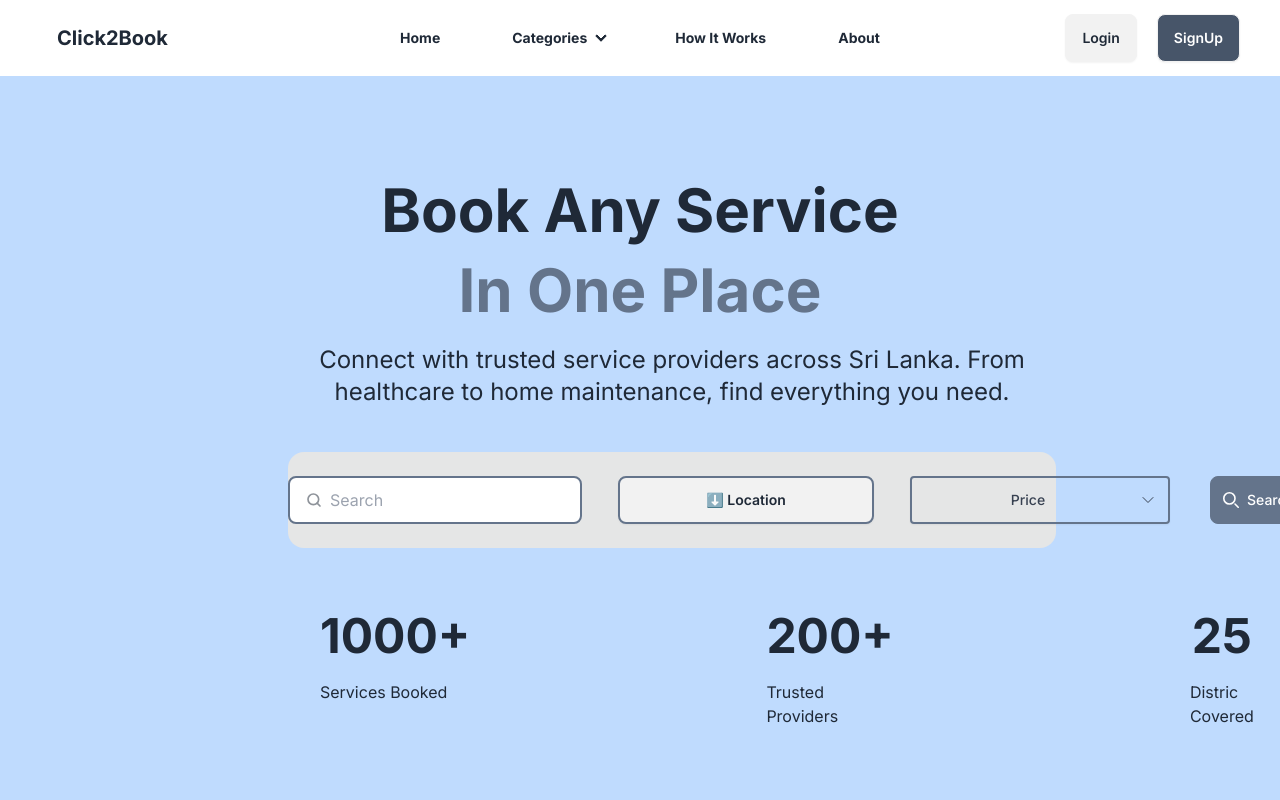
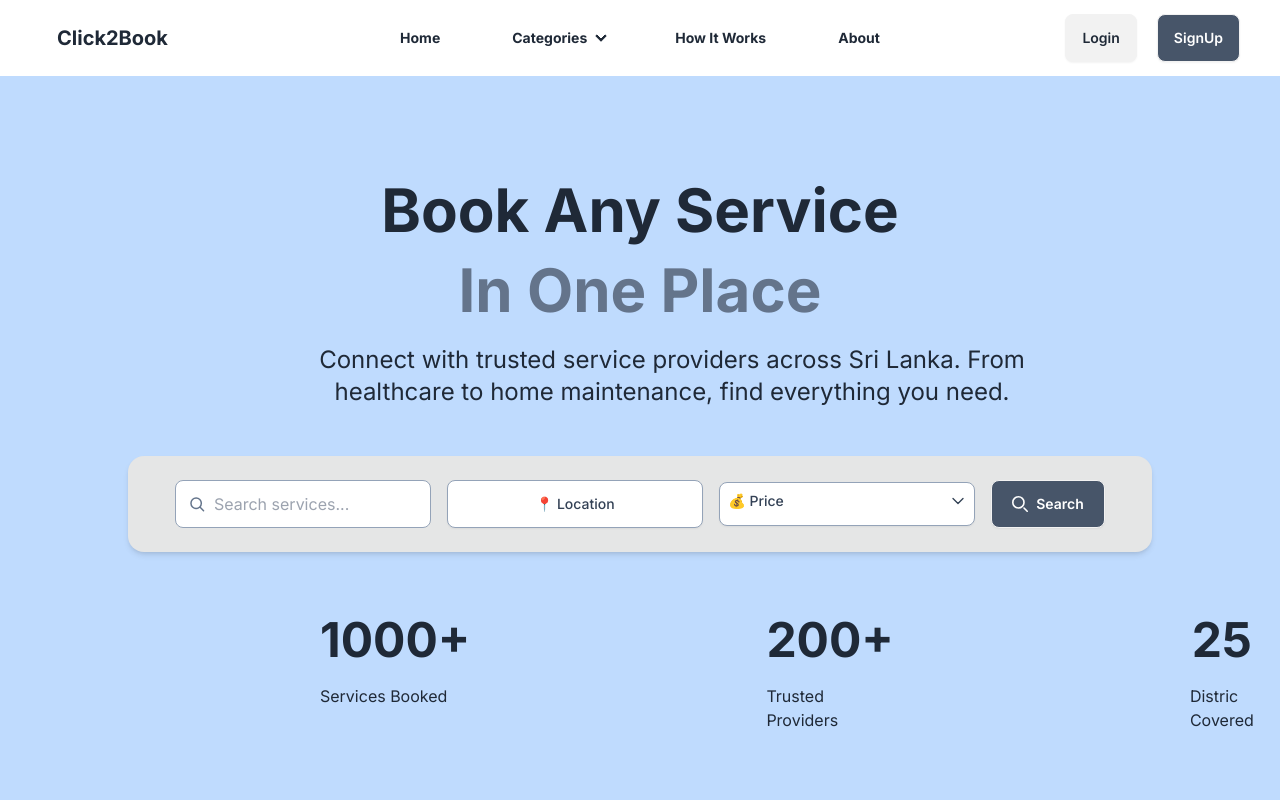
Before and after one commit to Oshan20002/click2book, a Next.js app: page /Home in a window 1280 px wide. Shown: the top 800 px of the page. Built offline with nearby package versions, Linux system fonts and the light colour scheme.

Commit message:
SearchBar

```diff
--- a/app/Home/page.tsx
+++ b/app/Home/page.tsx
@@ -16,143 +16,119 @@ export default function Home() {
           healthcare to home maintenance, find everything you need.
         </h5>
 
-        {/* Search Bar */}
-        <div className="flex w-full flex-col">
-          <div className="card bg-base-300 rounded-box grid h-24 w-2/3 ml-56 mt-11 place-items-center">
-            <div className="flex gap-8">
-              <div>
-                <label className="input flex items-center gap-2 bg-white border-slate-500 border-solid border-2 mt-1">
+        {/* Search Bar Section */}
+        <div className="flex justify-center w-full mt-12 px-4">
+          <div className="flex flex-wrap justify-center items-center gap-4 bg-base-300 rounded-2xl shadow-md p-6 w-full max-w-5xl">
+            {/* Search Input */}
+            <label className="input flex items-center gap-2 bg-white border border-slate-400 rounded-lg px-3 py-2 w-64">
               <svg
-                    className="h-[1em] opacity-50"
+                className="h-5 w-5 text-slate-500"
                 xmlns="http://www.w3.org/2000/svg"
+                fill="none"
                 viewBox="0 0 24 24"
-                  >
-                    <g
-                      strokeLinejoin="round"
-                      strokeLinecap="round"
-                      strokeWidth="2.5"
-                      fill="none"
+                strokeWidth="2"
                 stroke="currentColor"
               >
-                      <circle cx="11" cy="11" r="8"></circle>
-                      <path d="m21 21-4.3-4.3"></path>
-                    </g>
+                <path
+                  strokeLinecap="round"
+                  strokeLinejoin="round"
+                  d="M21 21l-4.3-4.3M11 18a7 7 0 1 1 0-14 7 7 0 0 1 0 14z"
+                />
               </svg>
-                  <input type="search" required placeholder="Search" />
+              <input
+                type="search"
+                placeholder="Search services..."
+                className="w-full focus:outline-none"
+              />
             </label>
-              </div>
 
-              {/* Location */}
-              <div className="dropdown dropdown-start">
+            {/* Location Dropdown */}
+            <div className="dropdown dropdown-start ">
               <div
                 tabIndex={0}
                 role="button"
-                  className="btn m-1 w-64 border-slate-500 border-solid border-2"
+                className="btn w-48 border border-slate-400 bg-white text-slate-700 font-medium hover:bg-slate-100 w-64"
               >
-                  ⬇️ Location
+                📍 Location
               </div>
               <ul
                 tabIndex={-1}
-                  className="dropdown-content menu bg-base-100 rounded-box z-1 w-52 p-2 shadow-sm"
+                className="dropdown-content menu bg-base-100 rounded-box z-[1] w-48 p-2 shadow-md"
               >
                 <li>
-                    <a>Item 1</a>
+                  <a>Colombo</a>
                 </li>
                 <li>
-                    <a>Item 2</a>
+                  <a>Kandy</a>
+                </li>
+                <li>
+                  <a>Galle</a>
                 </li>
               </ul>
             </div>
 
-              {/* Price */}
-              <div className="space-y-4">
-                <details className="group relative overflow-hidden rounded border border-slate-500 shadow-sm text-center border-2 mt-1">
-                  <summary className="flex items-center justify-between gap-2 p-3 text-gray-700 transition-colors hover:text-gray-900 [&::-webkit-details-marker]:hidden ">
-                    <span className="text-sm font-medium w-52"> Price </span>
-
-                    <span className="transition-transform group-open:-rotate-180">
+            {/* Price Dropdown */}
+            <details className="group relative rounded-lg border border-slate-400 bg-white shadow-sm w-64 h-11">
+              <summary className="flex items-center justify-between p-2 text-slate-700 cursor-pointer">
+                <span className="text-sm font-medium">💰 Price</span>
                 <svg
                   xmlns="http://www.w3.org/2000/svg"
+                  className="h-4 w-4 transition-transform group-open:rotate-180"
                   fill="none"
                   viewBox="0 0 24 24"
-                        strokeWidth="1.5"
                   stroke="currentColor"
-                        className="size-4"
                 >
                   <path
                     strokeLinecap="round"
                     strokeLinejoin="round"
+                    strokeWidth="2"
                     d="M19.5 8.25l-7.5 7.5-7.5-7.5"
                   />
                 </svg>
-                    </span>
               </summary>
-
-                  <div className="divide-y divide-gray-300 border-t border-gray-300 bg-white w-64 h-36 text-center">
-                    <div className="flex items-center justify-between px-3 py-2 ">
-                      <span className="text-sm text-gray-700 ">
-                        {" "}
-                        Max price is $600{" "}
-                      </span>
-
-                      <button
-                        type="button"
-                        className="text-sm text-black underline transition-colors hover:text-gray-900 "
-                      >
+              <div className="border-t border-gray-200 p-3 space-y-3 bg-white">
+                <div className="flex items-center justify-between text-sm text-gray-600">
+                  <span>Max price is $600</span>
+                  <button className="text-slate-600 underline hover:text-black">
                     Reset
                   </button>
                 </div>
-
-                    <div className="flex items-center gap-3 p-3">
-                      <label htmlFor="MinPrice">
-                        <span className="text-sm text-gray-700"> Min </span>
-
+                <div className="flex gap-3">
                   <input
                     type="number"
-                          id="MinPrice"
-                          value="0"
-                          className="mt-0.5 w-full rounded border-gray-300 shadow-sm sm:text-sm"
+                    placeholder="Min"
+                    className="w-full border rounded-md p-1 text-sm"
                   />
-                      </label>
-
-                      <label htmlFor="MaxPrice">
-                        <span className="text-sm text-gray-700"> Max </span>
-
                   <input
                     type="number"
-                          id="MaxPrice"
-                          value="600"
-                          className="mt-0.5 w-full rounded border-gray-300 shadow-sm sm:text-sm"
+                    placeholder="Max"
+                    className="w-full border rounded-md p-1 text-sm"
                   />
-                      </label>
                 </div>
               </div>
             </details>
-              </div>
 
-              {/* button */}
+            {/* Search Button */}
             <button
               type="submit"
-                className="inline-flex items-center py-2.5 px-3 ms-2 text-sm font-medium text-white bg-slate-500 rounded-lg border border-slate-500 hover:bg-slate-500 focus:ring-4 focus:outline-none focus:ring-slate-500 dark:bg-slate-500 dark:hover:bg-black dark:focus:ring-black h-12 mt-1"
+              className="btn bg-slate-600 hover:bg-slate-700 text-white px-5 py-2 rounded-lg flex items-center gap-2"
             >
               <svg
-                  className="w-4 h-4 me-2"
-                  aria-hidden="true"
+                className="w-4 h-4"
                 xmlns="http://www.w3.org/2000/svg"
                 fill="none"
                 viewBox="0 0 20 20"
               >
                 <path
                   stroke="currentColor"
-                    stroke-linecap="round"
-                    stroke-linejoin="round"
-                    stroke-width="2"
+                  strokeLinecap="round"
+                  strokeLinejoin="round"
+                  strokeWidth="2"
                   d="m19 19-4-4m0-7A7 7 0 1 1 1 8a7 7 0 0 1 14 0Z"
                 />
               </svg>
               Search
             </button>
-            </div>
           </div>
         </div>
 
```
Lines whose indentation alone changed are shown as unchanged.
